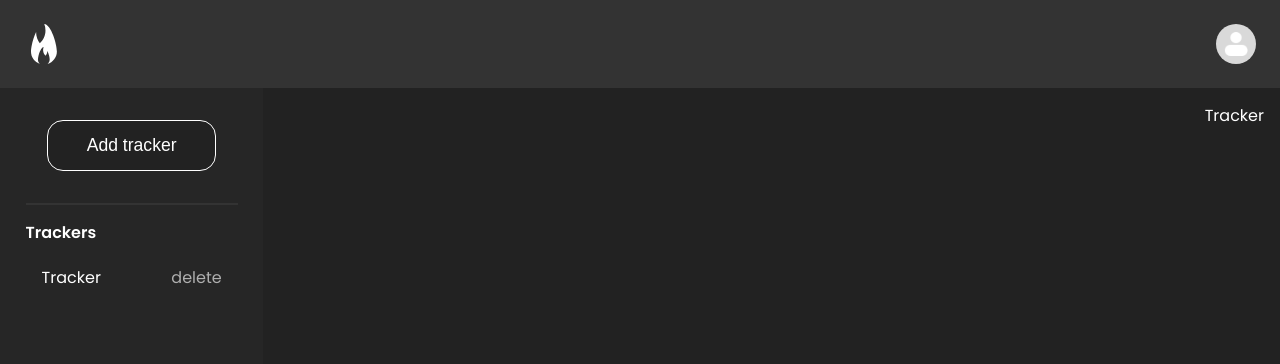
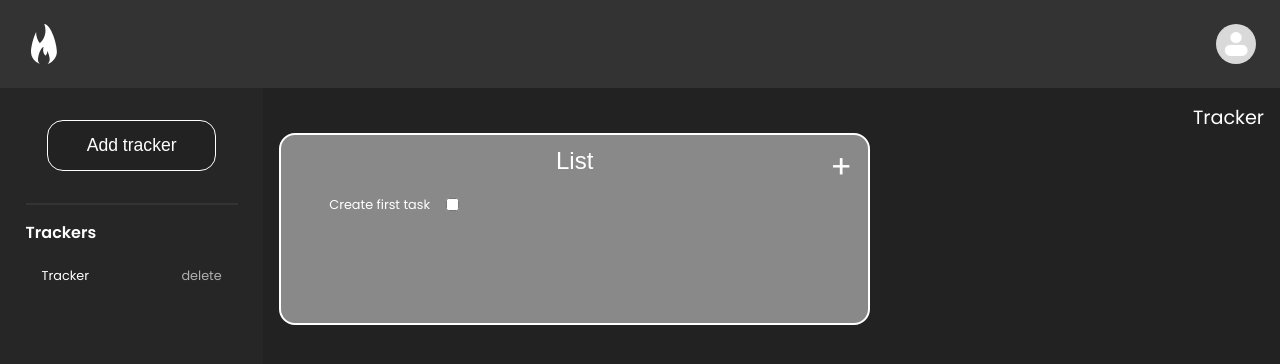
Before and after one commit to WasiakKacper/Control, a React (Vite) app in the folder client/: page / in a window 1280 px wide. Shown: the top 364 px of the page. Built offline with nearby package versions, Linux system fonts and the light colour scheme; a web font is replaced by a local one.

Commit message:
refactory(): Clean up mess in code and split functions into custom hooks for better looking code.

```diff
--- a/client/src/Pages/Dashboard/Dashboard.tsx
+++ b/client/src/Pages/Dashboard/Dashboard.tsx
@@ -1,46 +1,22 @@
 import "./scss/Dashboard.scss";
-import type { trackerType } from "../../Types/Types.tsx";
 import DashboardHeader from "../../components/Dashboard/DashboardHeader/DashboardHeader.tsx";
 import Sidebar from "../../components/Dashboard/Sidebar/Sidebar.tsx";
 import Hero from "../../components/Dashboard/Hero/Hero.tsx";
-import { useState } from "react";
+import { TrackerContext } from "../../context/TrackerContext.tsx";
+import { useTracker } from "../../hooks/useTracker.tsx";
 
 const Dashboard = () => {
-  const [trackers, setTrackers] = useState<trackerType[]>([
-    { id: Date.now(), name: "Tracker" },
-  ]);
-
-  const [selectedId, setSelectedId] = useState(trackers[0]?.id);
-  const currentTracker = trackers.find((t => t.id === selectedId))
-
-  const handleAdd = () => {
-    const newTracker = { id: Date.now(), name: trackers.length != 0 ? "Tracker" + trackers.length : "Tracker"};
-    setTrackers([...trackers, newTracker]);
-  };
-
-  const handleRemove = (idToRemove: number) => {
-    setTrackers((prevTrackers) =>
-      prevTrackers.filter((tracker) => tracker.id !== idToRemove),
-    );
-  };
-
-  const updateTrackerName  = (newName: string) => {
-    setTrackers(prevTrackers => prevTrackers.map(tracker => tracker.id === selectedId ? { ...tracker, name: newName } : tracker))
-  }
+  const trackerState = useTracker();
 
   return (
     <main className="dashboardContainer">
       <DashboardHeader />
       <section className="dashboardWrapper">
-        <Sidebar
-          trackers={trackers}
-          add={handleAdd}
-          remove={handleRemove}
-          onSelect={setSelectedId}
-        />
-        <Hero tracker={currentTracker} onUpdateName={updateTrackerName}/>
+        <TrackerContext.Provider value={trackerState}>
+          <Sidebar />
+          <Hero />
+        </TrackerContext.Provider>
       </section>
-
     </main>
   );
 };
--- a/client/src/Types/Types.tsx
+++ b/client/src/Types/Types.tsx
@@ -8,4 +8,9 @@ export type cardType = {
 export type trackerType = {
   id: number;
   name: string;
+  tasks: {
+    id: number;
+    name: string;
+    isComplete: boolean;
+  }[];
 };
--- a/client/src/components/Dashboard/Hero/Hero.tsx
+++ b/client/src/components/Dashboard/Hero/Hero.tsx
@@ -1,24 +1,23 @@
 import "./scss/Hero.scss";
-import type { trackerType } from "../../../Types/Types";
 import { useState } from "react";
+import List from "../List/List";
+import { useTrackerContext } from "../../../hooks/useTrackerContext";
+import { useCurrentTracker } from "../../../hooks/useCurrentTracker";
 
-type heroTypes = {
-  tracker: trackerType | undefined;
-  onUpdateName: (newName: string) => void;
-};
-
-const Hero: React.FC<heroTypes> = ({ tracker, onUpdateName }) => {
+const Hero = () => {
+  const { updateTrackerName } = useTrackerContext();
+  const currentTracker = useCurrentTracker();
 
   const [isEditMode, setIsEditMode] = useState<boolean>(false);
   const [newName, setNewName] = useState<string>("");
 
   const handleEditMode = () => {
-    setIsEditMode(!isEditMode)
-  }
+    setIsEditMode(true);
+  };
 
   const saveAndExit = () => {
-    if (newName.trim() !== "" && onUpdateName) {
-      onUpdateName(newName);
+    if (newName.trim() !== "") {
+      updateTrackerName(newName);
     }
     setIsEditMode(false);
   };
@@ -26,8 +25,8 @@ const Hero: React.FC<heroTypes> = ({ tracker, onUpdateName }) => {
   const handleKeyDown = (e: React.KeyboardEvent<HTMLInputElement>) => {
     if (e.key === "Enter") {
       saveAndExit();
-    } else if (e.key === "Escape") {
-      setNewName(tracker?.name || "");
+    }
+    if (e.key === "Escape") {
       setIsEditMode(false);
     }
   };
@@ -35,8 +34,25 @@ const Hero: React.FC<heroTypes> = ({ tracker, onUpdateName }) => {
   return (
     <section className="heroContainer">
       <div className="heroHeader">
-          {!isEditMode ? (<h3 onDoubleClick={handleEditMode}>{tracker != undefined ? (tracker.name):("Choose tracker from list or create one!")}</h3>):(<input onBlur={saveAndExit} onKeyDown={handleKeyDown} onChange={(e) => setNewName(e.target.value) } type="text" placeholder="Tracker" autoFocus/>)}
-
+        {!isEditMode ? (
+          <h3 onDoubleClick={handleEditMode}>
+            {currentTracker != undefined
+              ? currentTracker.name
+              : "Choose tracker from list or create one!"}
+          </h3>
+        ) : (
+          <input
+            onBlur={saveAndExit}
+            onKeyDown={handleKeyDown}
+            onChange={(e) => setNewName(e.target.value)}
+            type="text"
+            placeholder="Tracker"
+            autoFocus
+          />
+        )}
+      </div>
+      <div className="heroRow">
+        <List />
       </div>
     </section>
   );
--- a/client/src/components/Dashboard/Hero/scss/Hero.scss
+++ b/client/src/components/Dashboard/Hero/scss/Hero.scss
@@ -3,10 +3,19 @@
   height: 100%;
   padding: 1rem;
   display: flex;
-  justify-content: end;
+  flex-direction: column;
 
-  h3,
-  input {
+  .heroHeader{
+      width: 100%;
+      display: flex;
+      justify-content: end;
+      font-size: 1.2rem;
+  }
+
+  .heroRow{
     width: 100%;
+    display: flex;
+    justify-items: center;
   }
+
 }
--- a/client/src/components/Dashboard/List/List.tsx
+++ b/client/src/components/Dashboard/List/List.tsx
@@ -1,36 +1,21 @@
-/* Import scss */
 import "./scss/List.scss";
+import { useTrackerContext } from "../../../hooks/useTrackerContext";
+import { useCurrentTracker } from "../../../hooks/useCurrentTracker";
 
-/* Import ract */
-import React from "react";
+const List = () => {
+  const { handleAddTask } = useTrackerContext();
+  const currentTracker = useCurrentTracker();
 
-import type { Task } from "../../../Types/Types.tsx";
-
-type ListProps = {
-  tasks: Task[];
-  toggleTask: (index: number) => void;
-  newTask: () => void;
-};
-
-const List: React.FC<ListProps> = ({ tasks, toggleTask, newTask }) => {
   return (
     <div className="listContainer">
       <h2>List</h2>
-      <button className="newTaskBtn" onClick={newTask}>
+      <button className="newTaskBtn" onClick={() => handleAddTask("Test")}>
         +
       </button>
       <ul className="taskContainer">
-        {tasks.map((task: Task, index: number) => (
-          <li key={index}>
-            <label className="custom-checkbox">
-              <input
-                type="checkbox"
-                checked={task.isChecked}
-                onChange={() => toggleTask(index)}
-              />
-              <span className="box"></span>
-            </label>
-            <p>{task.name}</p>
+        {currentTracker?.tasks.map((task) => (
+          <li key={task.id}>
+            {task.name} <input type="checkbox" checked={task.isComplete} />
           </li>
         ))}
       </ul>
--- a/client/src/components/Dashboard/Sidebar/Sidebar.tsx
+++ b/client/src/components/Dashboard/Sidebar/Sidebar.tsx
@@ -1,35 +1,25 @@
 import "./scss/Sidebar.scss";
 import Button from "../../Ui/Button/Button";
-import type { trackerType } from "../../../Types/Types";
+import { useTrackerContext } from "../../../hooks/useTrackerContext";
 
-type SidebarTypes = {
-  trackers: trackerType[];
-  add: () => void;
-  remove: (idToRemove: number) => void;
-  onSelect: (trackerId: number) => void;
-};
-
-const Sidebar: React.FC<SidebarTypes> = ({
-  trackers,
-  add,
-  remove,
-  onSelect,
-}) => {
+const Sidebar = () => {
+  const { trackers, handleAdd, handleRemove, setSelectedId } =
+    useTrackerContext();
   return (
     <aside className="dashboardSidebar">
       <div className="buttonWrapper">
-        <Button theme="dark" click={add} name="Add tracker" />
+        <Button theme="dark" click={handleAdd} name="Add tracker" />
       </div>
 
       <h4>Trackers</h4>
       <ul>
         {trackers.map((tracker) => (
-          <li onClick={() => onSelect(tracker.id)}>
+          <li onClick={() => setSelectedId(tracker.id)} key={tracker.id}>
             {tracker.name}{" "}
             <span
               onClick={(e) => {
                 e.stopPropagation();
-                remove(tracker.id);
+                handleRemove(tracker.id);
               }}
               className="delete"
             >
--- /dev/null
+++ b/client/src/context/TrackerContext.tsx
@@ -0,0 +1,16 @@
+import { createContext } from "react";
+import type { trackerType } from "../Types/Types";
+
+interface TrackerContextType {
+  trackers: trackerType[];
+  updateTrackerName: (newName: string) => void;
+  handleAdd: () => void;
+  handleRemove: (idToRemove: number) => void;
+  selectedId: number | undefined;
+  setSelectedId: React.Dispatch<React.SetStateAction<number | undefined>>;
+  handleAddTask: (taskName: string) => void;
+}
+
+export const TrackerContext = createContext<TrackerContextType | undefined>(
+  undefined,
+);
--- /dev/null
+++ b/client/src/hooks/useCurrentTracker.tsx
@@ -0,0 +1,9 @@
+import { useTrackerContext } from "./useTrackerContext";
+import type { trackerType } from "../Types/Types";
+
+export function useCurrentTracker(): trackerType | undefined {
+  const { trackers, selectedId } = useTrackerContext();
+  const currentTracker = trackers.find((t) => t.id === selectedId);
+
+  return currentTracker;
+}
--- /dev/null
+++ b/client/src/hooks/useTracker.tsx
@@ -0,0 +1,65 @@
+import { useState } from "react";
+import type { trackerType } from "../Types/Types";
+
+export function useTracker() {
+  const [trackers, setTrackers] = useState<trackerType[]>([
+    {
+      id: Date.now(),
+      name: "Tracker",
+      tasks: [{ id: Date.now(), name: "Create first task", isComplete: false }],
+    },
+  ]);
+
+  const [selectedId, setSelectedId] = useState<number | undefined>(
+    trackers[0]?.id,
+  );
+
+  const handleAdd = () => {
+    const newTracker = {
+      id: Date.now(),
+      name: trackers.length != 0 ? "Tracker" + trackers.length : "Tracker",
+      tasks: [{ id: Date.now(), name: "Create first task", isComplete: false }],
+    };
+    setTrackers((prev) => [...prev, newTracker]);
+  };
+
+  const handleRemove = (idToRemove: number) => {
+    setTrackers((prevTrackers) =>
+      prevTrackers.filter((tracker) => tracker.id !== idToRemove),
+    );
+  };
+
+  const updateTrackerName = (newName: string) => {
+    setTrackers((prevTrackers) =>
+      prevTrackers.map((tracker) =>
+        tracker.id === selectedId ? { ...tracker, name: newName } : tracker,
+      ),
+    );
+  };
+
+  const handleAddTask = (taskName: string) => {
+    setTrackers((prevTrackers) =>
+      prevTrackers.map((tracker) =>
+        tracker.id === selectedId
+          ? {
+              ...tracker,
+              tasks: [
+                ...tracker.tasks,
+                { id: Date.now(), name: taskName, isComplete: false },
+              ],
+            }
+          : tracker,
+      ),
+    );
+  };
+
+  return {
+    trackers,
+    updateTrackerName,
+    handleAdd,
+    handleRemove,
+    selectedId,
+    setSelectedId,
+    handleAddTask,
+  };
+}
--- /dev/null
+++ b/client/src/hooks/useTrackerContext.tsx
@@ -0,0 +1,12 @@
+import { TrackerContext } from "../context/TrackerContext";
+import { useContext } from "react";
+
+export function useTrackerContext() {
+  const context = useContext(TrackerContext);
+
+  if (context === undefined) {
+    throw new Error("Use TrackerContext whit TrackerContext.Provider");
+  }
+
+  return context;
+}
```
